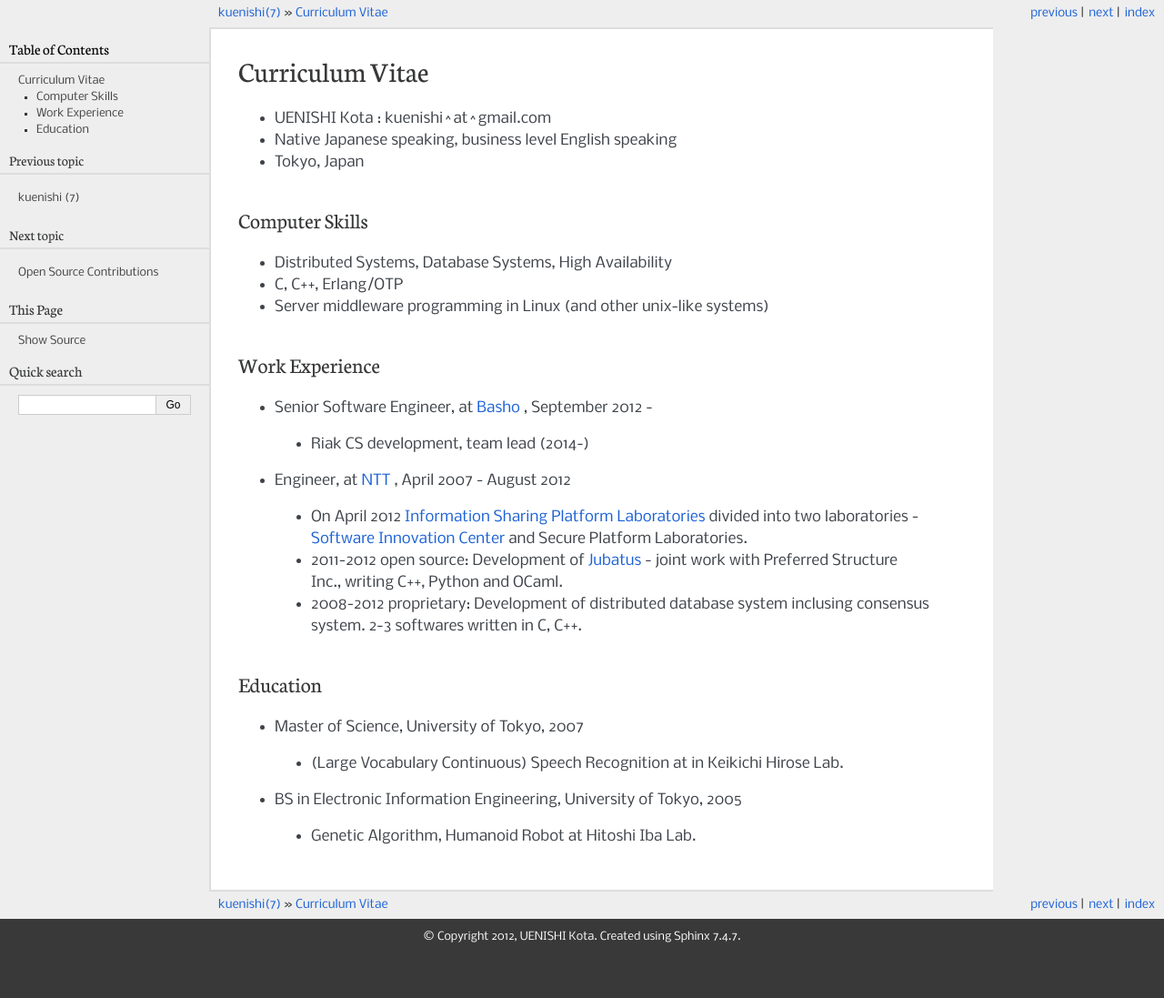
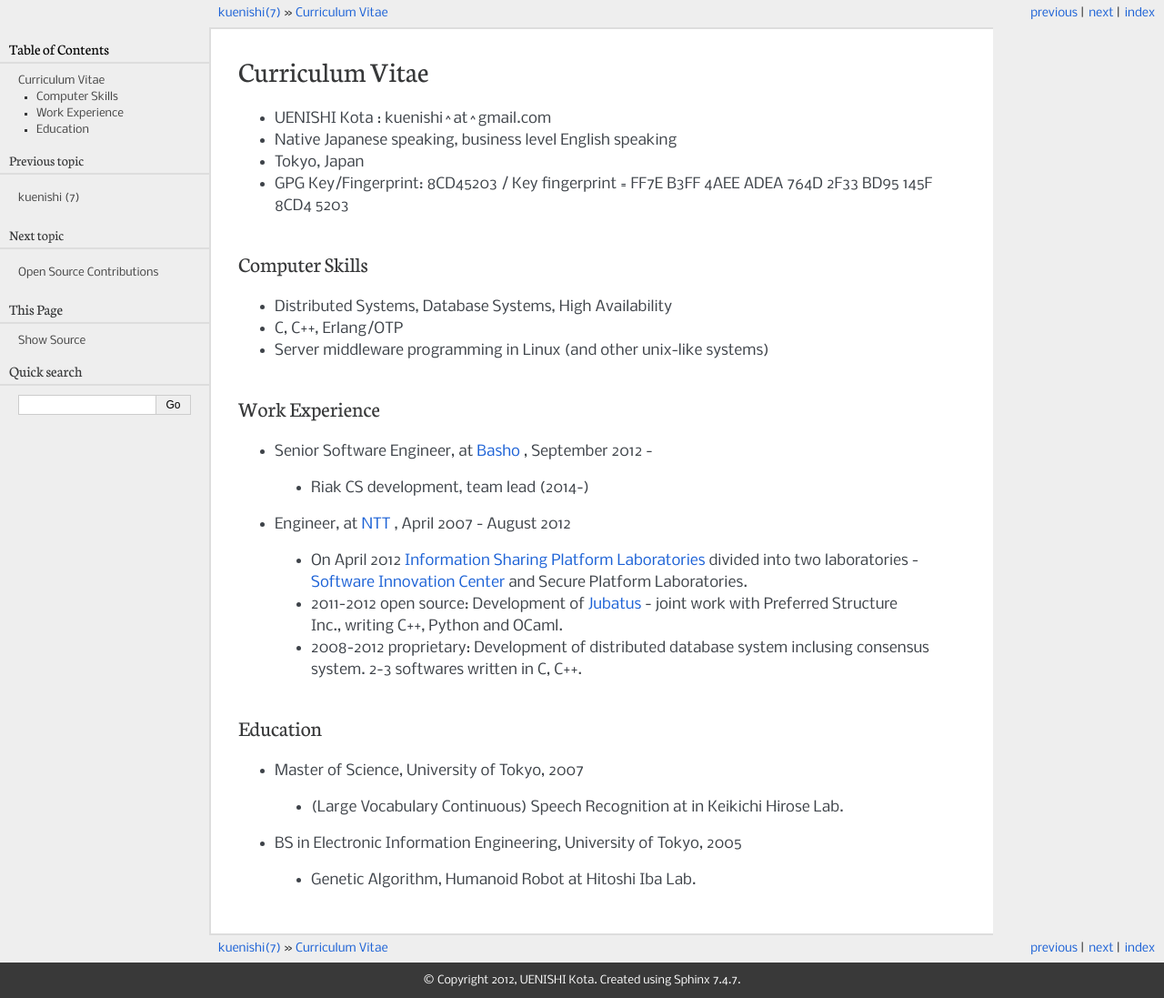
Before and after one commit to kuenishi/mywebsite, a Sphinx documentation site: the page built from source/cv.rst, in a window 1280 px wide. Shown: the whole page at 91% size. Built offline with Sphinx 7.4.7, drawn with Linux system fonts in a browser that asks for light colours; before the commit the page ends 1049 px from its top, so only the background shows below that.

Commit message:
Add GPG Key and Fingerprint

```diff
--- a/source/cv.rst
+++ b/source/cv.rst
@@ -4,6 +4,7 @@ Curriculum Vitae
 - UENISHI Kota : kuenishi^at^gmail.com
 - Native Japanese speaking, business level English speaking
 - Tokyo, Japan
+- GPG Key/Fingerprint: 8CD45203 / Key fingerprint = FF7E B3FF 4AEE ADEA 764D  2F33 BD95 145F 8CD4 5203
 
 Computer Skills
 ---------------
```
